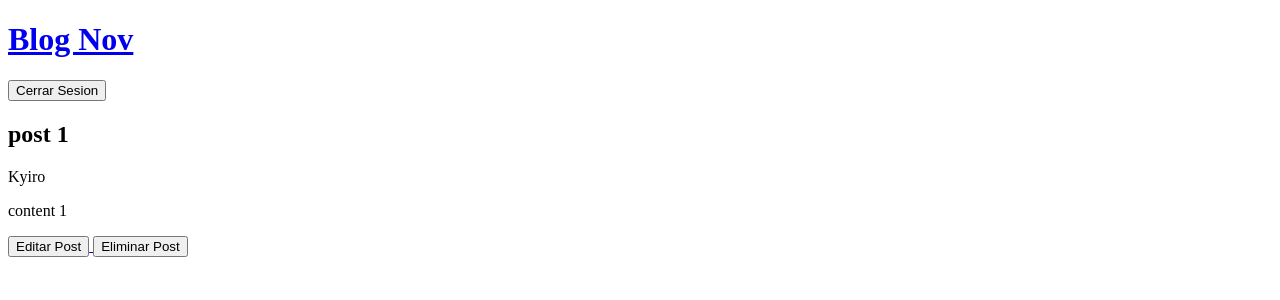
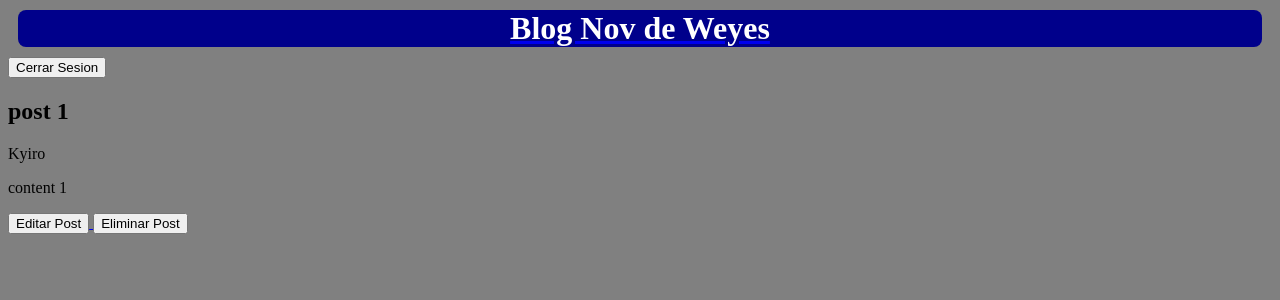
Before and after one commit to Kyiroz/blog-nov23-24, a Django app: page /home/post/1/ in a window 1280 px wide. Shown: the top 300 px of the page. Run offline with Django 5.2, Linux system fonts and the light colour scheme; data comes from the database, SQL or seed files in the repository; both versions use the stored data as it was after the commit.

Commit message:
estilos modificados

```diff
--- a/templates/_base.html
+++ b/templates/_base.html
@@ -3,11 +3,27 @@
 <head>
     <meta charset="UTF-8">
     <meta name="viewport" content="width=device-width, initial-scale=1.0">
+
+    <style>
+        .body{
+            background-color: gray;
+        }
+        .link-inicio{
+            color: white;
+            background-color: darkblue;
+            border-radius: 8px;
+            margin: 10px;
+            text-align: center;
+        }
+
+    </style>
+
     <title>Blog de Chotas</title>
 </head>
-<body>
-    <a href="{% url 'blog-home' %}">  <h1>Blog Nov</h1>  </a>
-<!-- Puedo ponerlo aqui, o en el post list despues del block -->
+<body class="body">
+    <a href="{% url 'blog-home' %}"> <!-- Puedo ponerlo aqui, o en el post list despues del block, display: inline-block -->
+        <h1 class="link-inicio">Blog Nov de Weyes</h1>
+    </a>
 
     <form method="post" action="{% url 'logout' %}">
 
@@ -16,7 +32,7 @@
 
     </form>
 
-    {%  block content %}
-    {%  endblock content %}
+    {% block content %}
+    {% endblock content %}
 </body>
 </html>
```
Also changed, not shown: templates/post_list.html (+29 -2 lines), db.sqlite3, 1 other file.
